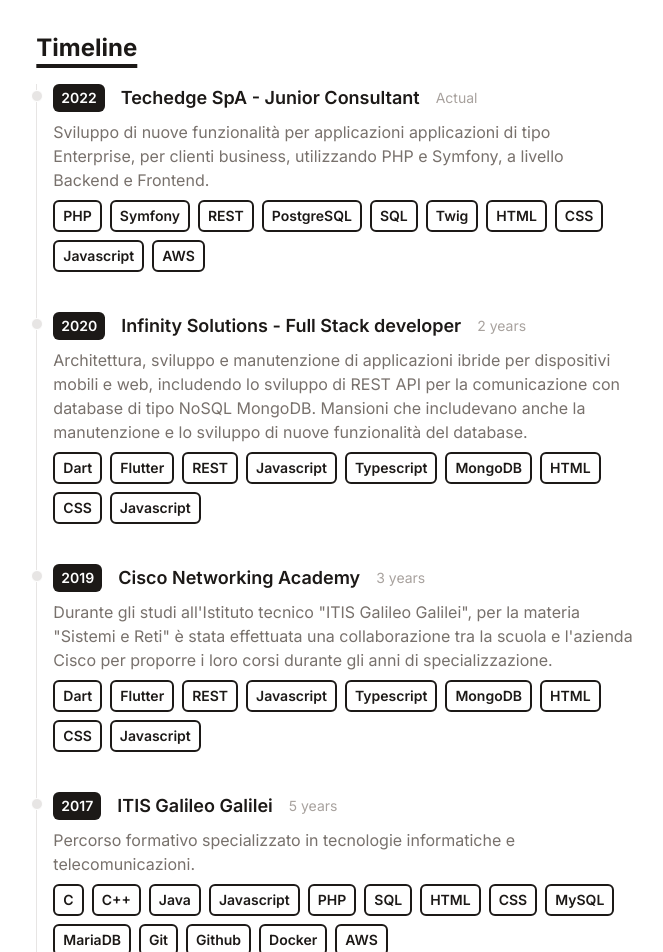
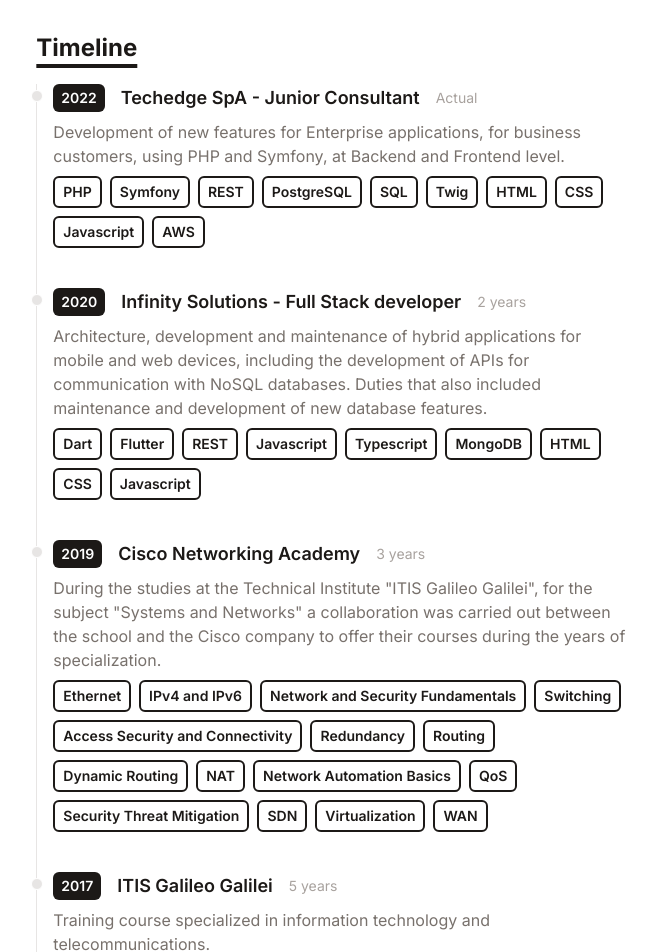
Before and after one commit to VoidElle/portfolio, a React (Vite) app: page / in a window 1280 px wide. Shown: the part 700-1652 px from the top of the page, without its empty margins (305-968 px from the left). Built offline with nearby package versions, Linux system fonts and the light colour scheme.

Commit message:
Translation of data

```diff
--- a/src/components/Contact.jsx
+++ b/src/components/Contact.jsx
@@ -1,7 +1,12 @@
 import React from 'react';
 import Title from "./Title.jsx";
 
+const onInputChange = (event) => {
+    return !(event.target.value === undefined || event.target.value === null);
+};
+
 const Contact = () => {
+
     return (
         <div className="flex flex-col mb-10 mx-auto">
             <div className="flex justify-center items-center">
@@ -16,18 +21,21 @@ const Contact = () => {
                         name="name"
                         placeholder="Name"
                         className="p-2 bg-transparent border-2 rounded-md focus:outline-none"
+                        onChange={onInputChange}
                     />
                     <input
                         type="text"
                         name="email"
                         placeholder="Email"
                         className="my-2 p-2 bg-transparent border-2 rounded-md focus:outline-none"
+                        onChange={onInputChange}
                     />
                     <textarea
                         name="message"
                         placeholder="Message"
                         rows="10"
                         className="p-2 mb-4 bg-transparent border-2 rounded-md focus:outline-none"
+                        onChange={onInputChange}
                     />
                     <button
                         type="submit"
--- a/src/data/portfolio.js
+++ b/src/data/portfolio.js
@@ -5,7 +5,7 @@ export default [
         id: 0,
         title: "Portfolio",
         imgUrl: portfolioImage,
-        stack: ["HTML", "CSS", "Javascript"],
+        stack: ["HTML", "CSS", "Javascript", "React"],
         link: "https://www.lucadelcorona.com/"
     }
 ]
--- a/src/data/timeline.js
+++ b/src/data/timeline.js
@@ -4,7 +4,7 @@ export default [
         year: '2022',
         title: 'Techedge SpA - Junior Consultant',
         duration: 'Actual',
-        details: 'Sviluppo di nuove funzionalità per applicazioni applicazioni di tipo Enterprise, per clienti business, utilizzando PHP e Symfony, a livello Backend e Frontend.',
+        details: 'Development of new features for Enterprise applications, for business customers, using PHP and Symfony, at Backend and Frontend level.',
         chips: ["PHP", "Symfony", "REST", "PostgreSQL", "SQL", "Twig", "HTML", "CSS", "Javascript", "AWS"]
     },
     {
@@ -12,7 +12,7 @@ export default [
         year: '2020',
         title: 'Infinity Solutions - Full Stack developer',
         duration: '2 years',
-        details: 'Architettura, sviluppo e manutenzione di applicazioni ibride per dispositivi mobili e web, includendo lo sviluppo di REST API per la comunicazione con database di tipo NoSQL MongoDB. Mansioni che includevano anche la manutenzione e lo sviluppo di nuove funzionalità del database.',
+        details: 'Architecture, development and maintenance of hybrid applications for mobile and web devices, including the development of APIs for communication with NoSQL databases. Duties that also included maintenance and development of new database features.',
         chips: ["Dart", "Flutter", "REST", "Javascript", "Typescript", "MongoDB", "HTML", "CSS", "Javascript"]
     },
     {
@@ -20,15 +20,20 @@ export default [
         year: '2019',
         title: 'Cisco Networking Academy',
         duration: '3 years',
-        details: 'Durante gli studi all\'Istituto tecnico "ITIS Galileo Galilei", per la materia "Sistemi e Reti" è stata effettuata una collaborazione tra la scuola e l\'azienda Cisco per proporre i loro corsi durante gli anni di specializzazione.',
-        chips: ["Dart", "Flutter", "REST", "Javascript", "Typescript", "MongoDB", "HTML", "CSS", "Javascript"]
+        details: 'During the studies at the Technical Institute "ITIS Galileo Galilei", for the subject "Systems and Networks" a collaboration was carried out between the school and the Cisco company to offer their courses during the years of specialization.',
+        chips: [
+            "Ethernet", "IPv4 and IPv6",
+            "Network and Security Fundamentals", "Switching", "Access Security and Connectivity",
+            "Redundancy", "Routing", "Dynamic Routing", "NAT", "Network Automation Basics", "QoS",
+            "Security Threat Mitigation", "SDN", "Virtualization", "WAN"
+        ]
     },
     {
         id: 3,
         year: '2017',
         title: 'ITIS Galileo Galilei',
         duration: '5 years',
-        details: 'Percorso formativo specializzato in tecnologie informatiche e telecomunicazioni.',
+        details: 'Training course specialized in information technology and telecommunications.',
         chips: ["C", "C++", "Java", "Javascript", "PHP", "SQL", "HTML", "CSS", "MySQL", "MariaDB", "Git", "Github", "Docker", "AWS"]
     }
 ]
```
